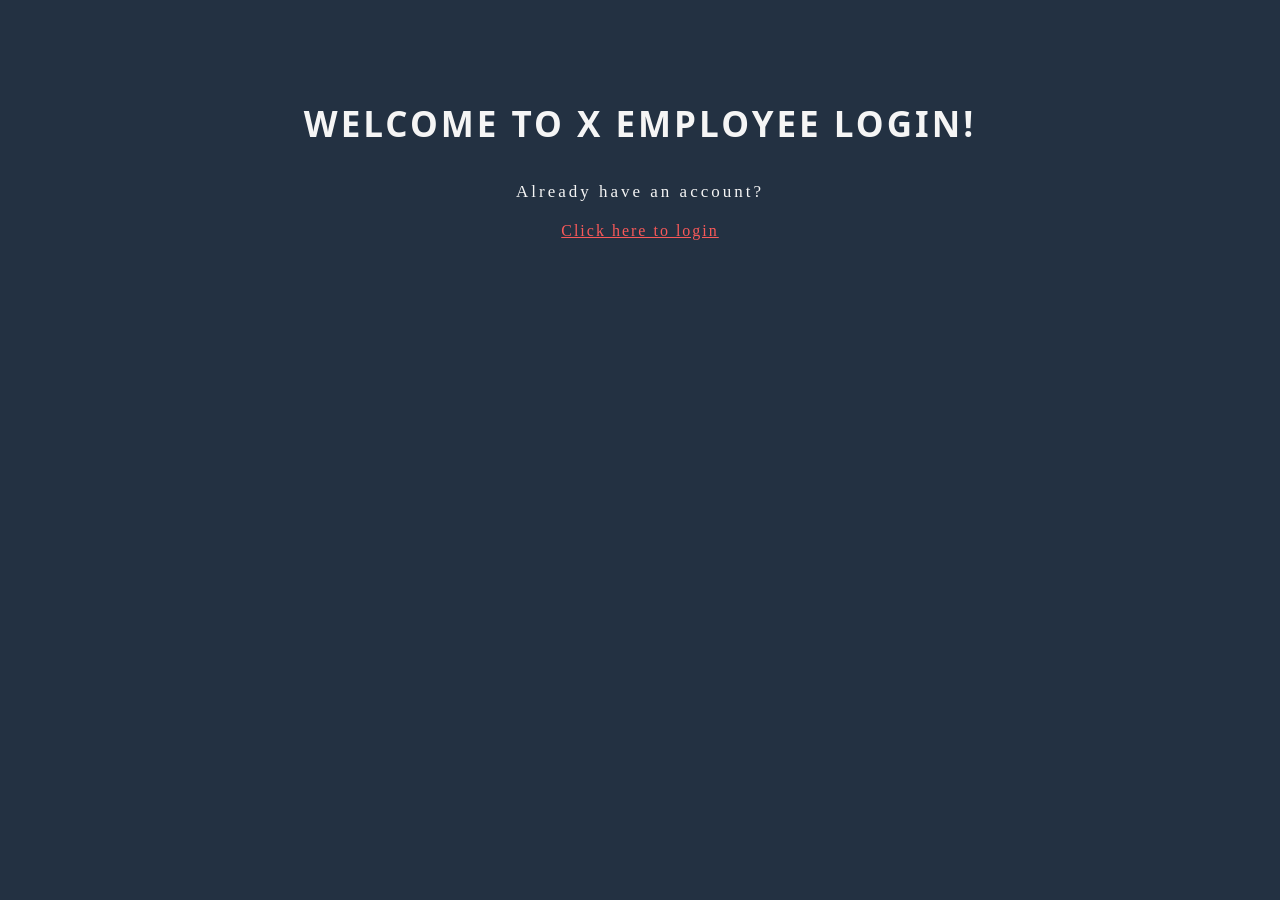
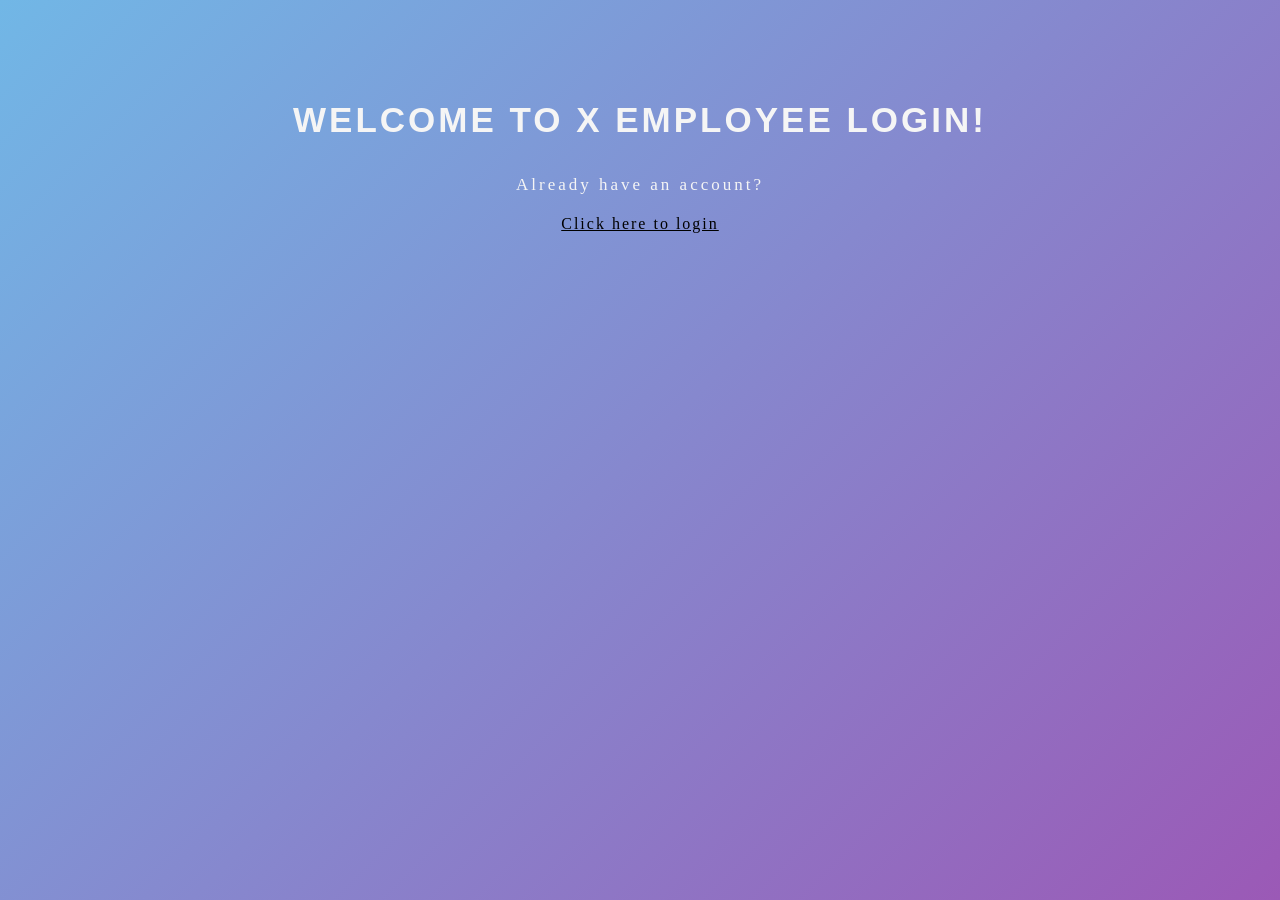
Before and after one commit to bananalden/schoolproject, a PHP site: page / in a window 1280 px wide. Before the commit the page ends 240 px from the top, so only its background shows below. Run offline with PHP 8.4, Linux system fonts and the light colour scheme.

Commit message:
front-end

```diff
--- a/css/index.css
+++ b/css/index.css
@@ -4,8 +4,9 @@
 }
 
 body {
-    background-color: #233142;
+    background: linear-gradient(135deg, #71b7e6, #9b59b6);
     color: whitesmoke;
+    height: 100vh;
 }
 
 h1 {
@@ -14,7 +15,7 @@ h1 {
     margin-top: 100px;
     font-size: 35px;
     letter-spacing: 3px;
-    font-family: system-ui, -apple-system, BlinkMacSystemFont, 'Segoe UI', Roboto, Oxygen, Ubuntu, Cantarell, 'Open Sans', 'Helvetica Neue', sans-serif;
+    font-family: 'Poppins',sans-serif;
 }
 
 p {
@@ -29,5 +30,5 @@ a {
     display: flex;
     margin-top: 20px;
     letter-spacing: 2px;
-    color: #f95959;
+    color: black;
 }
```
